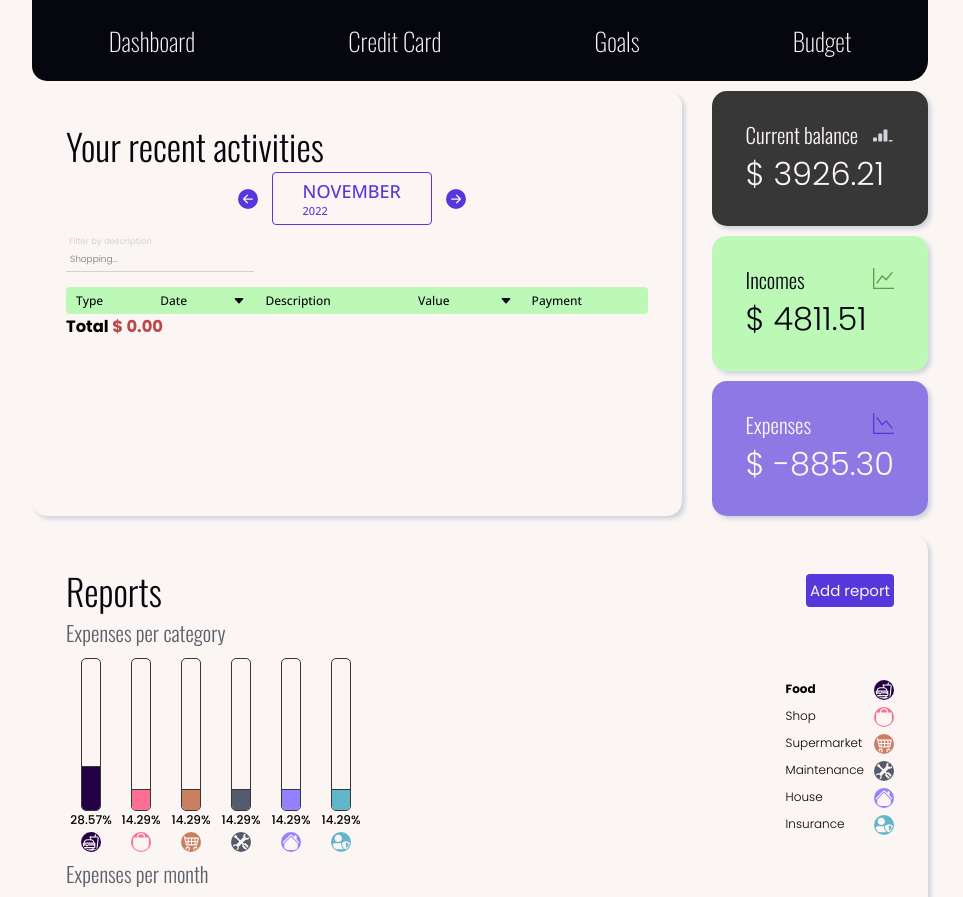
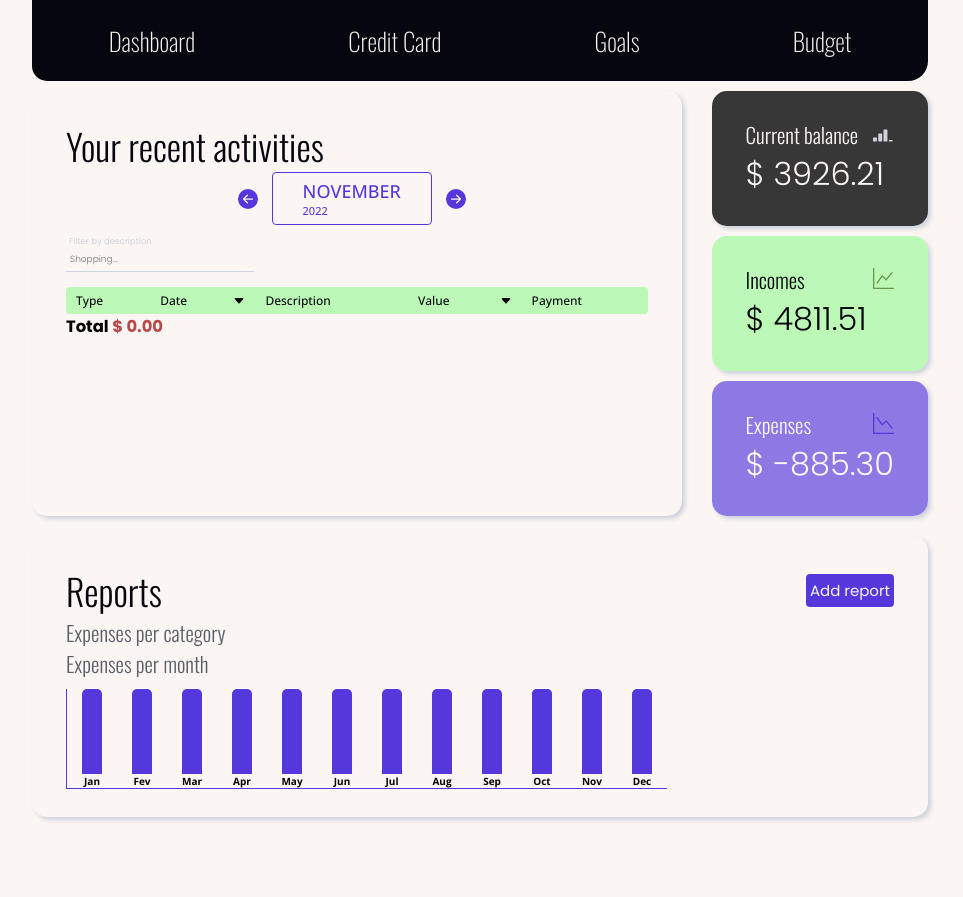
Before and after one commit to anasofiamelo/finances-app, a React (Create React App) app: page / in a window 1280 px wide. Shown: the top 897 px of the page, without its empty margins (160-1123 px from the left). After the commit the page ends 827 px from the top, so only its background shows below. Built offline with nearby package versions, Linux system fonts and the light colour scheme.

Commit message:
feat: add chart.js and delete Chart content

```diff
--- a/package.json
+++ b/package.json
@@ -6,6 +6,7 @@
     "@testing-library/jest-dom": "^5.16.4",
     "@testing-library/react": "^13.3.0",
     "@testing-library/user-event": "^13.5.0",
+    "chart.js": "^3.9.1",
     "moment": "^2.29.4",
     "react": "^18.2.0",
     "react-dom": "^18.2.0",
--- a/src/components/Reports/Chart/Chart.jsx
+++ b/src/components/Reports/Chart/Chart.jsx
@@ -2,17 +2,7 @@ import classes from "../Reports.module.css";
 import ChartBar from "./ChartBar";
 
 const Chart = (props) => {
-  const mappedPercentagesOnGraphic = props.expenses.map(
-    (transaction, index) => {
-      return <ChartBar key={index} {...transaction} />;
-    }
-  );
-
-  return (
-    <div className={classes["chart-bar__container"]}>
-      {mappedPercentagesOnGraphic}
-    </div>
-  );
+  return;
 };
 
 export default Chart;
--- a/src/components/Reports/Chart/ChartBar.jsx
+++ b/src/components/Reports/Chart/ChartBar.jsx
@@ -1,24 +1,11 @@
 import classes from "../Reports.module.css";
 import { expensesIcons, expensesColors } from "../../../utils";
+import { BarController } from "chart.js";
+
 const ChartBar = (props) => {
   const { percentage, type } = props;
-  const heightPercentage = `${Number(percentage).toFixed()}%`;
 
-  return (
-    <div className={classes["chart-bar"]}>
-      <div className={classes["chart-bar__inner"]}>
-        <div
-          className={classes["chart-bar__fill"]}
-          style={{
-            height: heightPercentage,
-            backgroundColor: expensesColors[type],
-          }}
-        ></div>
-      </div>
-      <div className={classes["chart-bar__percentage"]}>{`${percentage}%`}</div>
-      <div className={classes["chart-bar__icon"]}>{expensesIcons[type]}</div>
-    </div>
-  );
+  return <BarController height={400} width={200} />;
 };
 
 export default ChartBar;
--- a/src/components/Reports/ExpensesPerCategoryGraphic.jsx
+++ b/src/components/Reports/ExpensesPerCategoryGraphic.jsx
@@ -1,40 +1,11 @@
 import Chart from "./Chart/Chart";
-import { expensesIcons } from "../../utils";
 
 const ExpensesPerCategoryGraphic = (props) => {
-  const highestCategoryPercentage = props.expenses
-    .slice()
-    .sort((a, b) => a.percentage - b.percentage)
-    .pop().type;
-
-  const mappedExpensesIcons = props.expenses.map((expense, index) => (
-    <div
-      key={index}
-      style={{ marginBottom: ".4rem" }}
-      className="row space-between"
-    >
-      <p
-        style={{
-          fontWeight:
-            highestCategoryPercentage === expense.type ? "700" : "300",
-          fontSize: "1.2rem",
-          marginRight: "1rem",
-        }}
-      >
-        {expense.type}
-      </p>
-      <p style={{ fontSize: "1px" }}>{expensesIcons[expense.type]}</p>
-    </div>
-  ));
-
   return (
     <>
-      <h2 style={{ marginBottom: "1rem" }} className="subtitle">
-        Expenses per category
-      </h2>
+      <h2 className="subtitle">Expenses per category</h2>
       <div className="row space-between">
         <Chart expenses={props.expenses} />
-        <div>{mappedExpensesIcons}</div>
       </div>
     </>
   );
--- a/src/components/Reports/Reports.module.css
+++ b/src/components/Reports/Reports.module.css
@@ -1,28 +1,31 @@
 .chart-bar__container {
   display: flex;
-  min-height: 20rem;
+  min-height: 10rem;
+  border-left: 1px solid var(--purple);
 }
-
+.teste {
+  display: flex;
+}
 .chart-bar {
+  border-bottom: 1px solid var(--purple);
   display: flex;
   flex-direction: column;
+  justify-content: flex-end;
   align-items: center;
   min-width: 5rem;
 }
 
 .chart-bar__inner {
-  display: flex;
-  flex-direction: column;
-  justify-content: flex-end;
-  overflow: hidden;
   height: 100%;
   width: 20px;
-  border: 1px solid var(--black);
-  border-radius: 5px;
+  bottom: 0;
+  background-color: var(--purple);
+  border-radius: 5px 5px 0 0;
 }
 
 .chart-bar__fill {
-  border-top: 1px solid var(--black);
+  border-radius: 5px;
+  /* border-top: 1px solid var(--black); */
 }
 
 .chart-bar__label {
--- a/src/components/Transactions/TransactionValueCard.jsx
+++ b/src/components/Transactions/TransactionValueCard.jsx
@@ -2,7 +2,6 @@ import { Link } from "react-router-dom";
 import { Container } from "../../components";
 
 const TransactionValueCard = (props) => {
-  console.log("props", props);
   return (
     <Link to={props.goto}>
       <Container backgroundColor={props.backgroundColor || "var(--white)"}>
```
Also changed, not shown: 2 other files (tests, documents, lock files or other folders).
